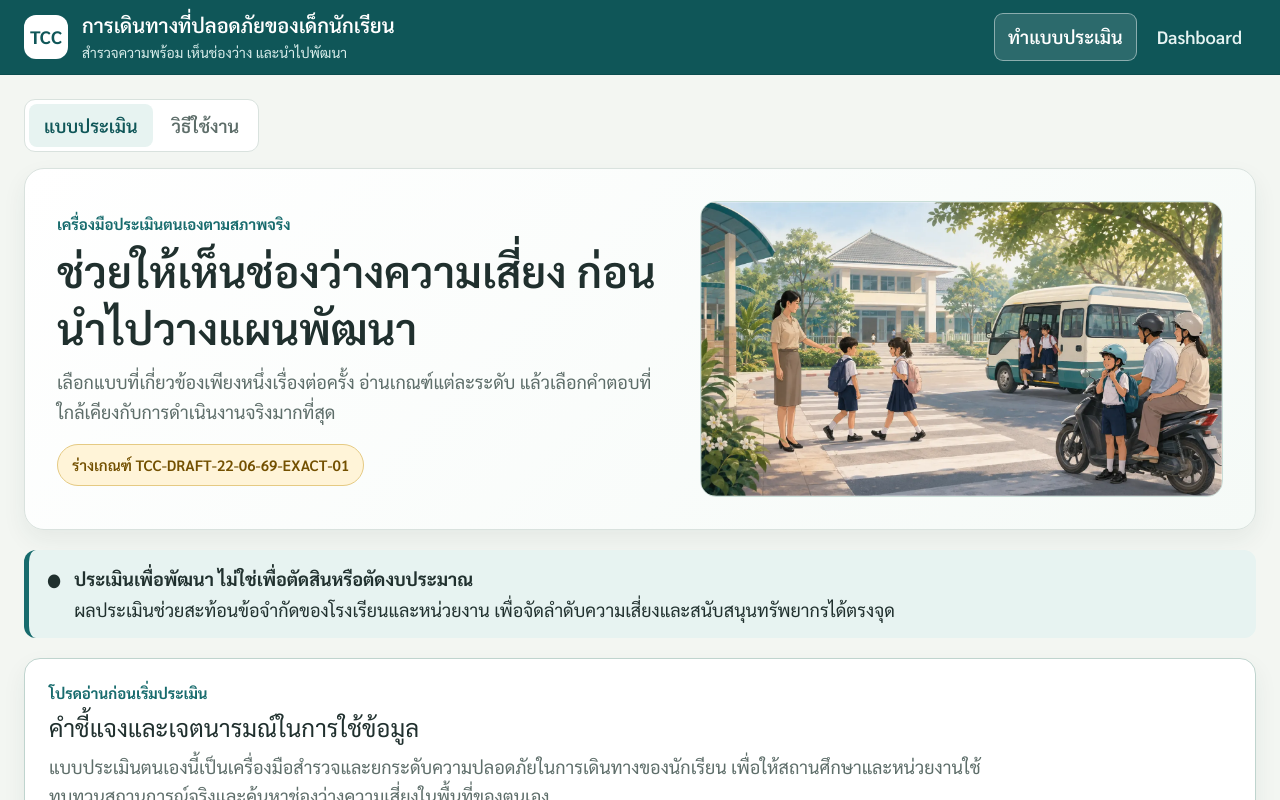
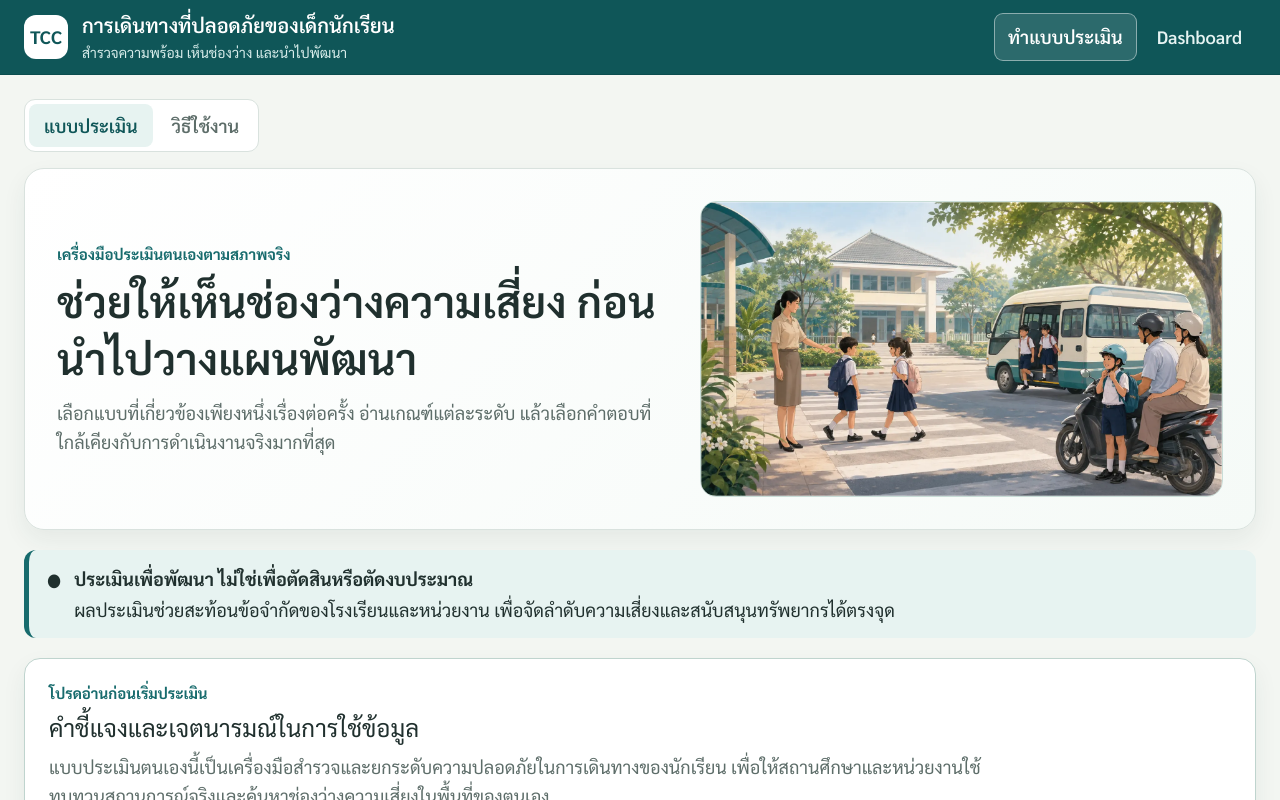
Before and after one commit to surachatdev1/tcc-mini-report, a Next.js app: page / in a window 1280 px wide. Shown: the top 800 px of the page. Built offline with nearby package versions, Linux system fonts and the light colour scheme.

Commit message:
Hide draft badge from assessment page

```diff
--- a/components/assessment-workspace.tsx
+++ b/components/assessment-workspace.tsx
@@ -7,7 +7,6 @@ import {
   getGradeLabel,
   getTopic,
   provinces,
-  rubricVersion,
   schoolRespondentRoles,
   schoolTopicsList,
   type AgencyType,
@@ -280,7 +279,6 @@ function AssessmentView(props: ViewProps) {
           <p className="eyebrow">เครื่องมือประเมินตนเองตามสภาพจริง</p>
           <h1>ช่วยให้เห็นช่องว่างความเสี่ยง ก่อนนำไปวางแผนพัฒนา</h1>
           <p className="intro-copy">เลือกแบบที่เกี่ยวข้องเพียงหนึ่งเรื่องต่อครั้ง อ่านเกณฑ์แต่ละระดับ แล้วเลือกคำตอบที่ใกล้เคียงกับการดำเนินงานจริงมากที่สุด</p>
-          <span className="draft-badge">ร่างเกณฑ์ {rubricVersion}</span>
         </div>
         <figure className="hero-figure">
           <picture>
```
